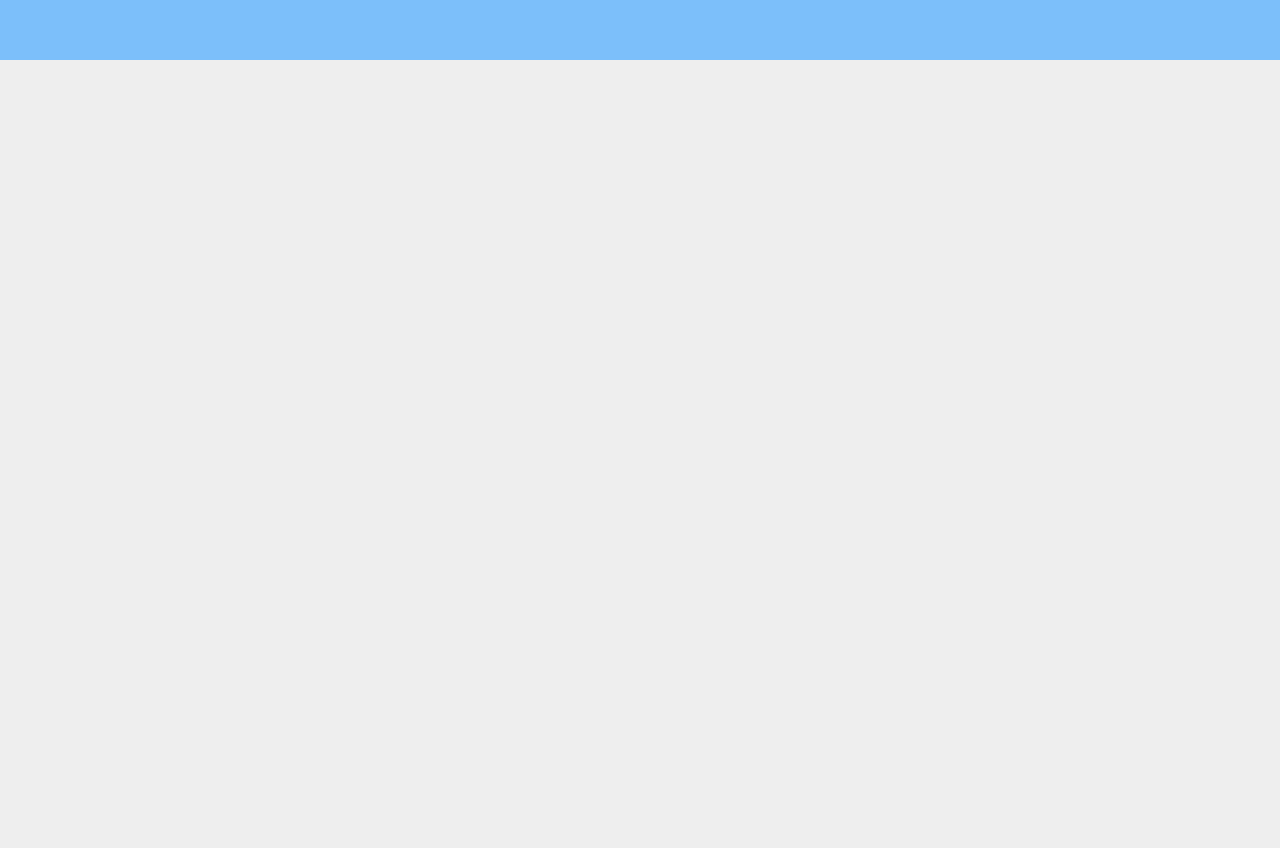
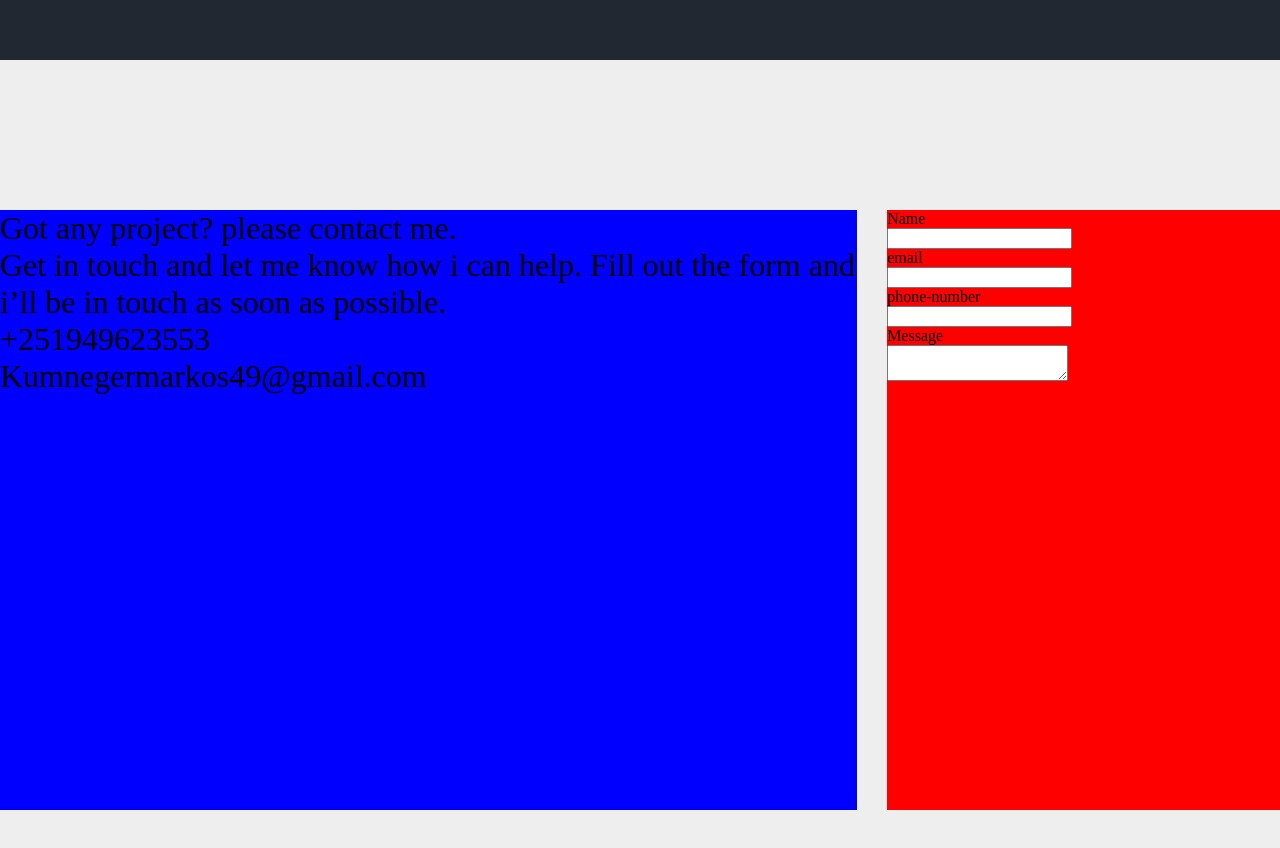
Before and after one commit to Kumneger49/Kumneger49, a plain HTML site: page index.html in a window 1280 px wide. Shown: the part 3596-4444 px from the top of the page. Before the commit the page ends 3656 px from the top, so only its background shows below. Drawn offline with Linux system fonts and the light colour scheme.

Commit message:
started the contact section

```diff
--- a/index.html
+++ b/index.html
@@ -92,7 +92,6 @@
         </div>
       </div>
 
-
       <div>
         <ul class="skill-right-col">
           <li class="skill-image">
@@ -148,14 +147,57 @@
 
     <!-- PORTIFOLIO -->
 
-    <section id="portifolio">
+    <section id="portifolio"></section>
+
+    <!-- PROTIFOLIO -->
+    <section id="contact">
+
+      <div class="contact-information">
+        <div class="contact-header">Got any project? please contact me.</div>
+        <div class="contact-header">
+          Get in touch and let me know how i can help. Fill out the form and
+          i’ll be in touch as soon as possible.
+        </div>
+        <div class="phone-number">+251949623553</div>
+        <div class="email">Kumnegermarkos49@gmail.com</div>
+      </div>
+
+      <form class="contact-form" action="">
+
+        <div class="form-wrapper">
+          <label for="name">Name</label>
+          <div class="input-field">
+            <input type="text" name="name" id="name" />
+          </div>
+        </div>
+        <div class="form-wrapper">
+          <label for="email">email</label>
+          <div class="input-field">
+            <input type="text" name="name" id="email" />
+          </div>
+        </div>
+        <div class="form-wrapper">
+          <label for="phone-number">phone-number</label>
+          <div class="input-field">
+            <input type="text" name="name" id="phone-number" />
+          </div>
+        </div>
+        <div class="form-wrapper">
+          <label for="message">Message</label>
+          <div class="input-field">
+            <textarea name="message" id="message"></textarea>
+          </div>
+        </div>
 
 
 
 
 
+
+
+
+      </form>
     </section>
-
     <script
       src="https://kit.fontawesome.com/6853abf759.js"
       crossorigin="anonymous"
--- a/styles.css
+++ b/styles.css
@@ -4,7 +4,7 @@ html {
 
 body {
   margin: 0;
-  background-color: #eeeeee;
+  /* background-color: #eeeeee; */
 }
 /* NAVIGATION BAR */
 .navbar {
@@ -114,6 +114,7 @@ a {
   flex-wrap: wrap;
   gap: 2rem;
   justify-content: center;
+  background-color: #eeeeee;;
 }
 
 .image {
@@ -290,10 +291,34 @@ a {
 }
 
 
-/* FORTIFLIO */
+/* PORTIFLIO */
 
 #portifolio {
   width: 100%;
   height: 900px;
-  background-color: rgb(124, 191, 250);
+  background-color: #222831;
 }
+
+/* CONTACT */
+
+#contact {
+  width: 100%;
+  height: 900px;
+  background-color: #eeeeee;;
+  display: flex;
+  align-items: center;
+  justify-content: center;
+  gap: 30px;
+}
+
+.contact-information {
+  background-color: blue;
+  min-height: 600px;
+  font-size: 2rem;
+}
+
+.contact-form {
+  background-color: red;
+  min-height: 600px;
+  width: 600px;
+}
```
